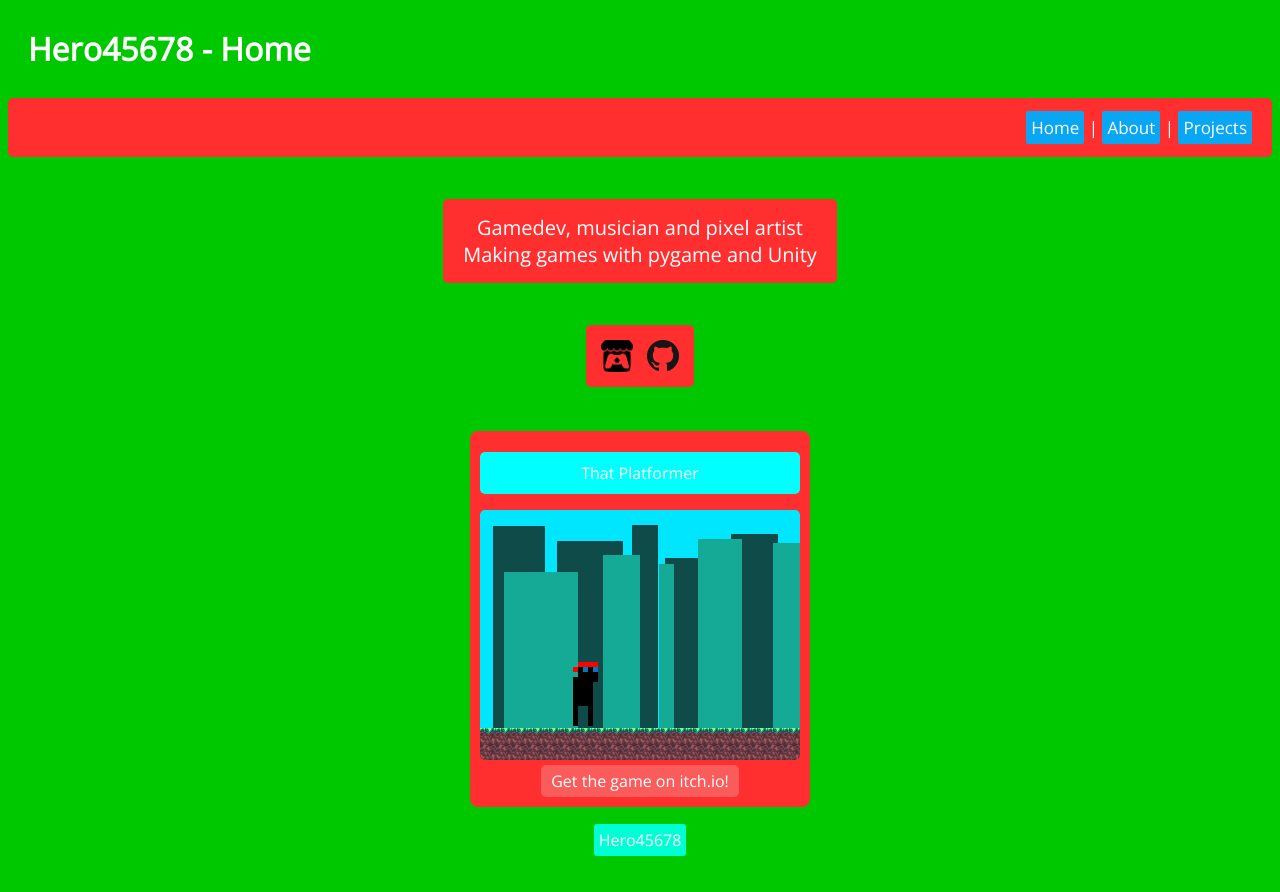
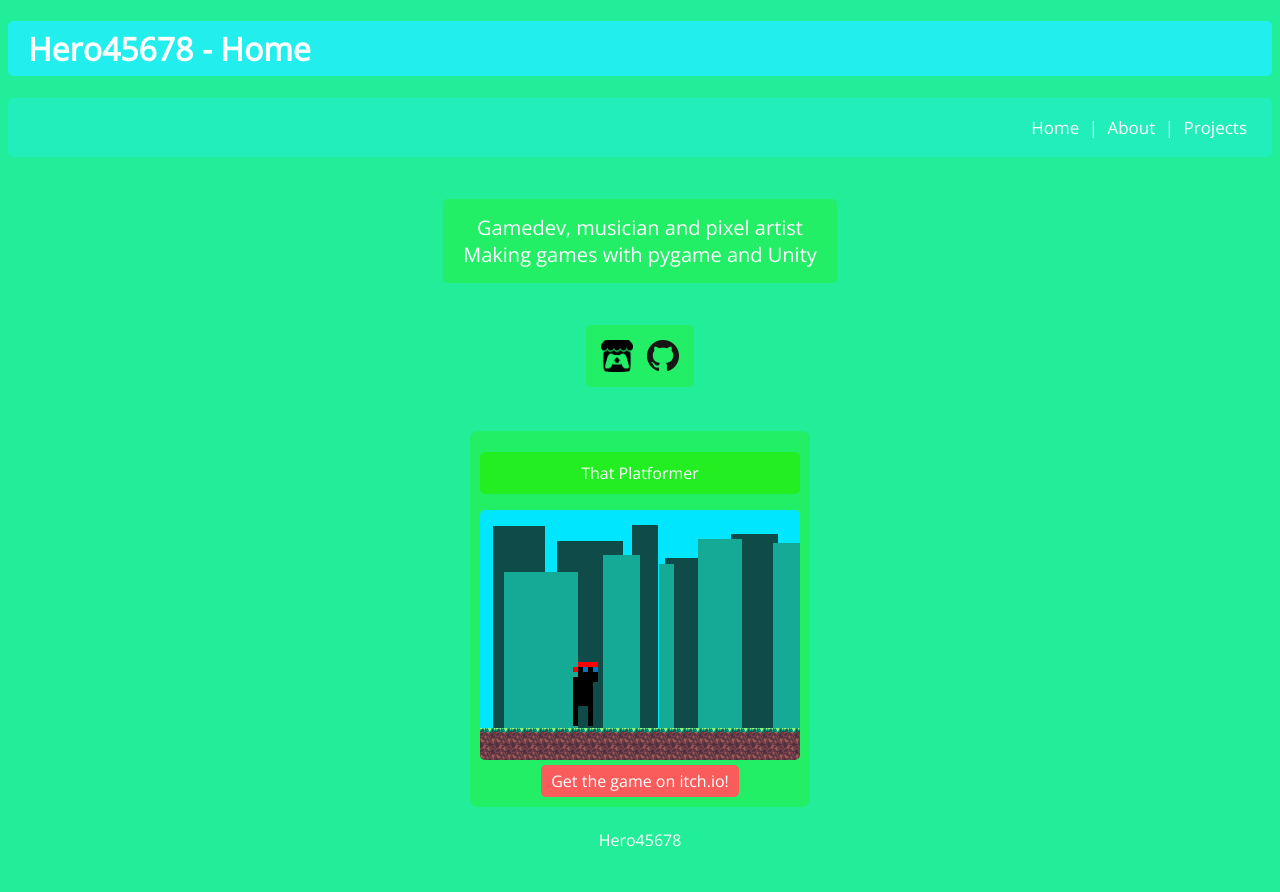
Before and after one commit to Gravity021/Website, a Flask app: page / in a window 1280 px wide. Before the commit the page ends 856 px from the top, so only its background shows below. Run offline with Flask 2, Linux system fonts and the light colour scheme.

Commit message:
Add description to games on hover. Start working on the colour scheme

```diff
--- a/Server/static/styles/link-formating.css
+++ b/Server/static/styles/link-formating.css
@@ -1,13 +1,22 @@
+:root {
+    --neon-green: #22ee22ff;
+    --spring-green: #22ee66ff;
+    --medium-spring-green: #22ee99ff;
+    --sea-green-crayola: #22eebbff;
+    --fluorescent-blue: #22eeeeff;
+}
+
 a.button {
     text-align: center;
-    background-color: #09a6f3;
+    background-color: var(--sea-green-crayola);
     border-radius: 2px;
     padding: 5px;
     width: 100px;
+    transition: ease 0.2s;
 }
 
 a.button:hover {
-    background-color: #00ffa9;
+    background-color: var(--fluorescent-blue);
 }
 
 .plain-link {
@@ -36,7 +45,7 @@ a.button:hover {
 
 .social-links-wrap {
     display: inline-block;
-    background-color: #FF2F2F;
+    background-color: var(--spring-green);
     padding: 10px;
     padding-top: 15px;
     border-radius: 5px;
--- a/Server/static/styles/main.css
+++ b/Server/static/styles/main.css
@@ -1,8 +1,16 @@
+:root {
+    --neon-green: #22ee22ff;
+    --spring-green: #22ee66ff;
+    --medium-spring-green: #22ee99ff;
+    --sea-green-crayola: #22eebbff;
+    --fluorescent-blue: #22eeeeff;
+}
+
 /* Predefined areas */
 body {
     font-family: 'Open Sans';
 
-    background-color: #00C800;
+    background-color: var(--medium-spring-green);
 
     color: #ffffff;
 }
@@ -18,14 +26,14 @@ body {
 
 .game {
     display: inline-block;
-    background-color: #FF2F2F;
+    background-color: var(--spring-green);
     padding: 10px;
     padding-top: 5px;
     border-radius: 8px;
 }
 
 .game-title {
-    background-color: #00ffff;
+    background-color: var(--neon-green);
     padding: 10px;
     border-radius: 5px;
 
--- a/Server/static/styles/page-elements.css
+++ b/Server/static/styles/page-elements.css
@@ -1,5 +1,13 @@
+:root {
+    --neon-green: #22ee22ff;
+    --spring-green: #22ee66ff;
+    --medium-spring-green: #22ee99ff;
+    --sea-green-crayola: #22eebbff;
+    --fluorescent-blue: #22eeeeff;
+}
+
 .title {
-    background-color: colour-primary-4;
+    background-color: var(--fluorescent-blue);
     color: #ffffff;
     border-radius: 5px;
     padding-top: 6px;
@@ -17,7 +25,7 @@
     text-align: right;
     padding-right: 20px;
 
-    background-color: #FF2F2F;
+    background-color: var(--sea-green-crayola);
     padding-top: 1px;
     padding-bottom: 1px;
     border-radius: 5px;
@@ -29,21 +37,41 @@
 
 .description p{
     display: inline-block;
-    background-color: #FF2F2F;
+    background-color: var(--spring-green);
     padding: 20px;
     padding-top: 15px;
     padding-bottom: 15px;
     border-radius: 5px;
 }
 
+.game-logo {
+    opacity: 1;
+    transition: ease 0.5s;
+}
+
+.game .game-description {
+    position: absolute;
+    top: 102%;
+    left: 50%;
+    transform: translate(-50%, 0);
+
+    opacity: 0;
+    transition: ease 0.5s;
+}
+
+.game .game-hover:hover > .game-logo {
+    opacity: .5;
+}
+
+.game .game-hover:hover > .game-description {
+    opacity: 1;
+}
+
 .footer a.button {
-    text-align: center;
-    background-color: #00ffd4;
+    background-color: var(--medium-spring-green);
     border-radius: 3px;
-    padding: 5px;
-    width: 100px;
 }
 
 .footer a.button:hover {
-    background-color: #00d4ff;
+    background-color: var(--spring-green);
 }
--- a/Server/templates/home.html
+++ b/Server/templates/home.html
@@ -52,12 +52,26 @@
 
         <!-- Projects -->
         <div class="centered-element projects">
+            <!-- <div class="game">
+                <p class="game-title">That Platformer</p>
+                <img src="./static/images/That_Platformer.png" class="game-logo" alt="That Platformer logo">
+                <div class="game-description">
+                    <p>Just a platformer<br>Made for the Ultimate Game Jam 2020</p>
+                </div>
+                <br>
+                <a href="https://hero45678.itch.io/that-platfomer" class="itch-link">Get the game on itch.io!</a>
+            </div> -->
             <div class="game">
                 <p class="game-title">That Platformer</p>
-                <div class="game-container">
+                <div class="game-hover">
                     <img src="./static/images/That_Platformer.png" class="game-logo" alt="That Platformer logo">
+                    <div class="game-description">
+                        <p>Just a platformer<br>Made for the Ultimate Game Jam 2020</p>
+                    </div>
+                    <br>
+                    <a href="https://hero45678.itch.io/that-platfomer" class="itch-link">Get the game on itch.io!</a>
                 </div>
-                <a href="https://hero45678.itch.io/that-platfomer" class="itch-link">Get the game on itch.io!</a>
+
             </div>
         </div>
 
```
Also changed, not shown: Server/static/styles/colours.txt (+8 -0 lines).
